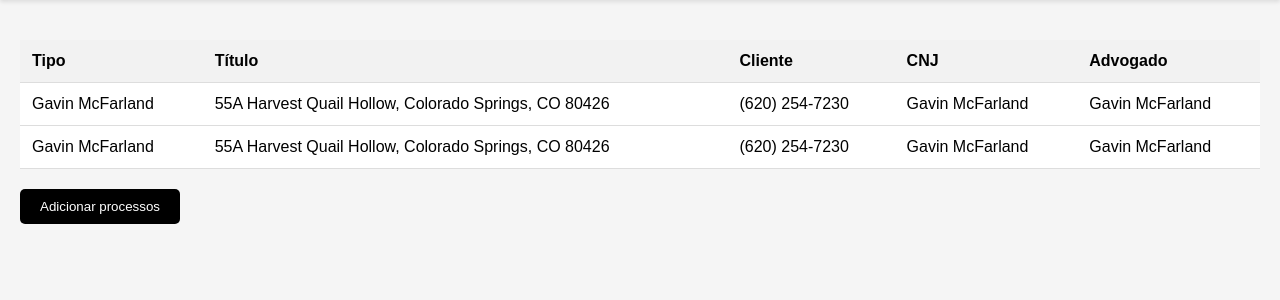
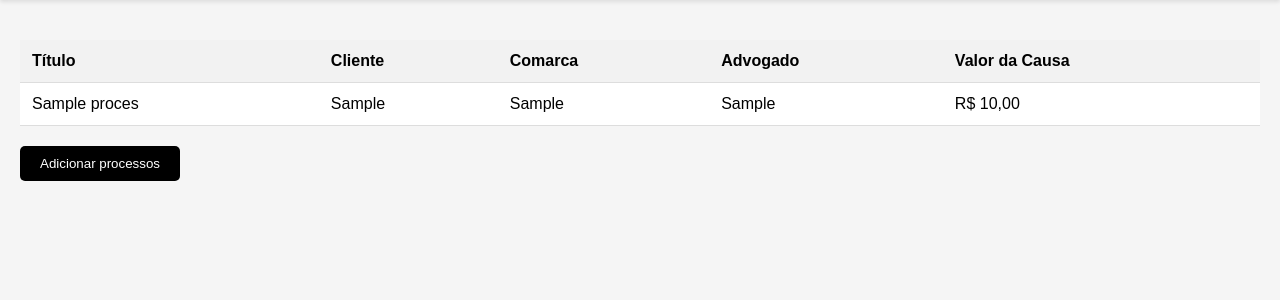
Before and after one commit to marcelomanchester/advocatus, a Django app: page /processes/ in a window 1280 px wide. Shown: the part 189-489 px from the top of the page. Run offline with Django 5.2, Linux system fonts and the light colour scheme; a user stored in the database is signed in; tables that the repository leaves empty hold one stand-in row (values such as "Sample post").

Commit message:
implemented list all processes

```diff
--- a/processes/templates/processes.html
+++ b/processes/templates/processes.html
@@ -18,28 +18,27 @@
     <table>
         <thead>
             <tr>
-                <th>Tipo</th>
                 <th>Título</th>
                 <th>Cliente</th>
-                <th>CNJ</th>
+                <th>Comarca</th>
                 <th>Advogado</th>
+                <th>Valor da Causa</th>
             </tr>
         </thead>
         <tbody>
+            {% for process in processes %}
             <tr>
-                <td>Gavin McFarland</td>
-                <td>55A Harvest Quail Hollow, Colorado Springs, CO 80426</td>
-                <td>(620) 254-7230</td>
-                <td>Gavin McFarland</td>
-                <td>Gavin McFarland</td>
+                <td>{{ process.titulo }}</td>
+                <td>{{ process.cliente }}</td>
+                <td>{{ process.comarca }}</td>
+                <td>{{ process.advogado }}</td>
+                <td>R$ {{ process.valor_causa }}</td>
             </tr>
+            {% empty %}
             <tr>
-                <td>Gavin McFarland</td>
-                <td>55A Harvest Quail Hollow, Colorado Springs, CO 80426</td>
-                <td>(620) 254-7230</td>
-                <td>Gavin McFarland</td>
-                <td>Gavin McFarland</td>
+                <td colspan="5">Nenhum processo encontrado.</td>
             </tr>
+            {% endfor %}
         </tbody>
     </table>
     <a href="{% url "process_register" %}"><button class="add-process">Adicionar processos</button></a>
--- a/processes/views.py
+++ b/processes/views.py
@@ -7,7 +7,10 @@ def process(req):
   user = req.user
 
   if user.is_authenticated:
-    return render(req, 'processes.html')
+    processes = Process.objects.all()
+    return render(req, 'processes.html', {
+       'processes': processes
+    })
 
 
 def register_process(req):
```
